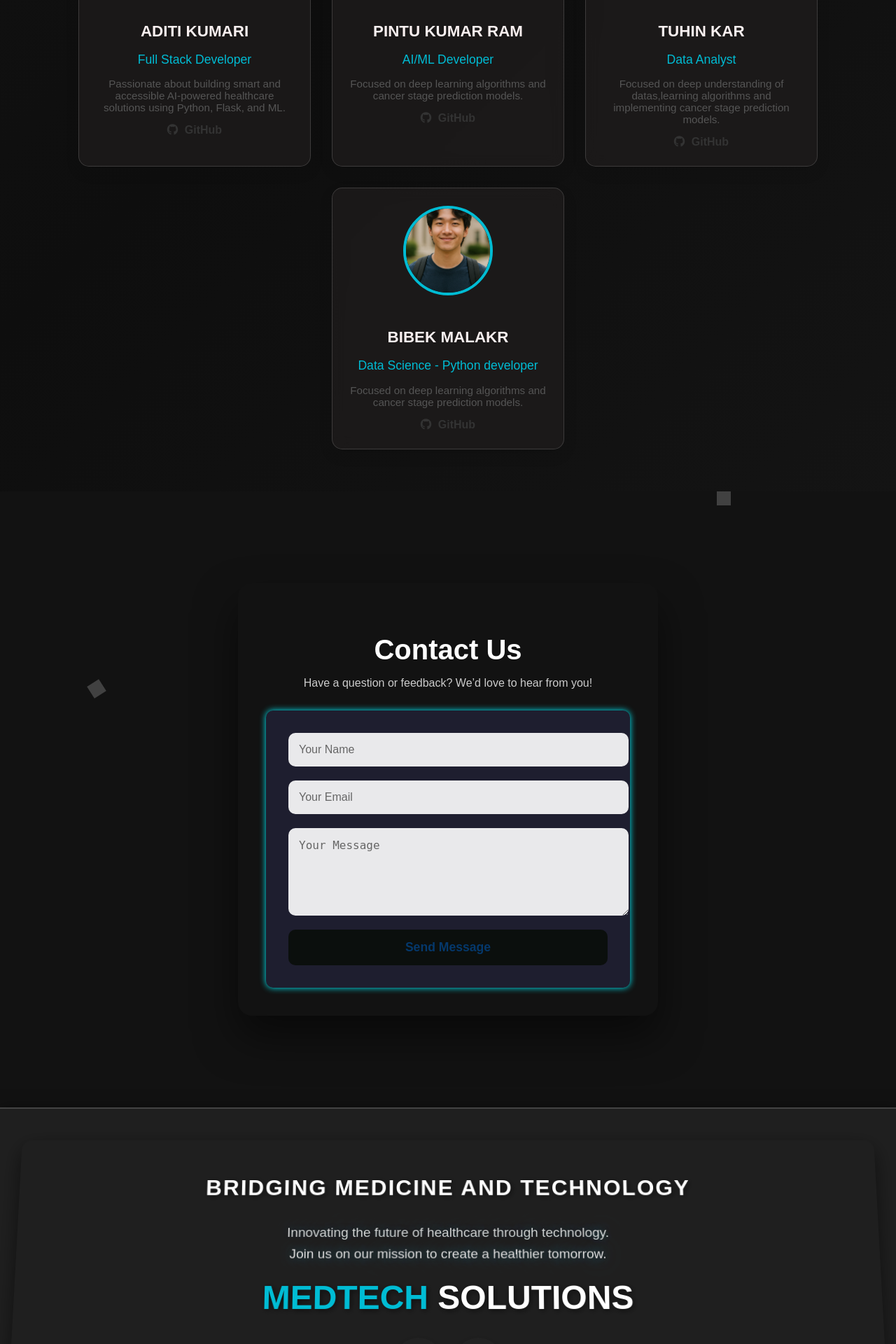
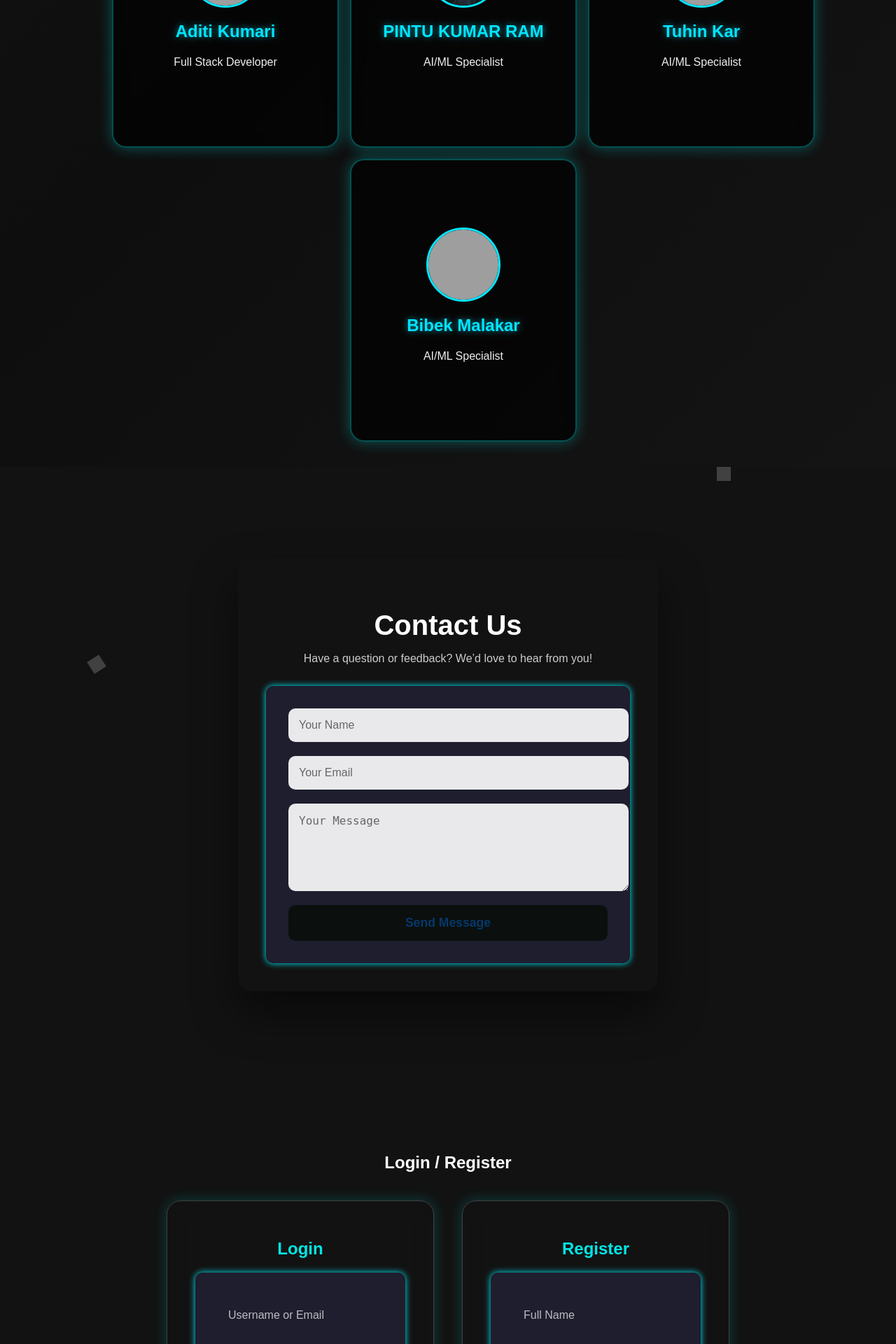
Before and after one commit to pintukumarram/KancerCare, a Flask app: page / in a window 1280 px wide. Shown: the part 2840-4760 px from the top of the page at 70% size. Run offline with Flask 3, Linux system fonts and the light colour scheme; parts of the project's set-up code (start-up, migrations or seed data) failed here and were passed over; grey boxes are pictures that could not be loaded.

Commit message:
update in register/login

```diff
--- a/static/css/styles.css
+++ b/static/css/styles.css
@@ -5,6 +5,18 @@ body {
   margin: 0;
   padding: 0;
 }
+/* Progress bar */
+#scroll-progress {
+  position: fixed;
+  top: 0;
+  left: 0;
+  height: 5px;
+  width: 0%;
+  background: linear-gradient(90deg, #00bcd4, #8e2de2);
+  z-index: 9999;
+  transition: width 0.25s ease-out;
+}
+
 /* Canvas Background */
 #backgroundCanvas {
   position: fixed;
@@ -14,6 +26,7 @@ body {
   width: 100vw;
   height: 100vh;
   background: radial-gradient(circle at center, #121212, #0a0a0a);
+
 }
 
 /* Navbar Styling */
@@ -92,6 +105,134 @@ header {
   text-align: center;
 }
 
+/* Darked-themed */
+.theme-toggle {
+    background: none;
+    border: none;
+    font-size: 1.4rem;
+    color: white;
+    cursor: pointer;
+    margin-left: auto;
+    padding: 10px;
+  }
+
+  .dark-mode {
+    background-color: #121212;
+    color: #f5f5f5;
+  }
+
+  .dark-mode header,
+  .dark-mode footer {
+    background-color: #1e1e1e;
+  }
+
+  .dark-mode .section,
+  .dark-mode .glass-form,
+  .dark-mode .team-card {
+    background-color: rgba(30, 30, 30, 0.8);
+    color: #f5f5f5;
+    box-shadow: 0 0 10px rgba(255, 255, 255, 0.1);
+  }
+
+  .dark-mode .btn {
+    background-color: #03dac6;
+    color: black;
+  }
+
+  .dark-mode .nav-links a {
+    color: #fff;
+  }
+/* Our Team Section */
+
+/* Team Section Container */
+.team-section {
+  padding: 60px 20px;
+  background: transparent;
+  /* background: url('static/images/bg.png') no-repeat center center/cover; */
+  text-align: center;
+  color: white;
+}
+
+/* Flip Layout */
+.flip-container {
+  perspective: 1000px;
+  width: 280px;
+  height: 360px;
+  margin: 20px;
+}
+.flipper {
+  position: relative;
+  width: 100%;
+  height: 100%;
+  transition: 0.8s ease-in-out;
+  transform-style: preserve-3d;
+}
+.flip-container:hover .flipper {
+  transform: rotateY(180deg);
+}
+.front, .back {
+  position: absolute;
+  width: 100%;
+  height: 100%;
+  backface-visibility: hidden;
+  border-radius: 20px;
+  display: flex;
+  flex-direction: column;
+  align-items: center;
+  justify-content: center;
+  padding: 20px;
+  background: rgba(0, 0, 0, 0.65);
+  border: 2px solid rgba(0, 255, 255, 0.3);
+  box-shadow: 0 0 20px rgba(0, 255, 255, 0.3);
+  backdrop-filter: blur(10px);
+}
+.back {
+  transform: rotateY(180deg);
+}
+
+/* Team Info */
+.team-img {
+  width: 100px;
+  height: 100px;
+  border-radius: 50%;
+  object-fit: cover;
+  margin-bottom: 15px;
+  border: 3px solid #00e5ff;
+}
+.team-name {
+  font-size: 1.5rem;
+  margin: 5px 0;
+  color: #00e5ff;
+  text-shadow: 0 0 10px rgba(0, 229, 255, 0.6);
+}
+.team-role {
+  font-size: 1rem;
+  font-weight: 500;
+  color: #eee;
+}
+.team-description {
+  font-size: 0.9rem;
+  margin: 10px 0;
+  color: #ccc;
+}
+.github-link {
+  color: #00e5ff;
+  text-decoration: none;
+  font-weight: bold;
+  transition: 0.3s ease;
+}
+.github-link:hover {
+  text-shadow: 0 0 10px #00e5ff;
+}
+
+/* Container Flex */
+.team-container {
+  display: flex;
+  flex-wrap: wrap;
+  justify-content: center;
+  gap: 20px;
+}
+
 /* Home Section */
 .home-section {
   height: 100vh;
@@ -156,7 +297,8 @@ header {
 }
 
 .card {
-  background: linear-gradient(145deg, #1e1e1e, #2a2a2a);
+  /* background: linear-gradient(145deg, #1e1e1e, #2a2a2a); */
+  background: transparent;
   color: #ffffff;
   border-radius: 15px;
   box-shadow: 5px 5px 15px rgba(0, 0, 0, 0.4), -5px -5px 15px rgba(255, 255, 255, 0.1);
@@ -237,11 +379,89 @@ body, .home-section, .section {
   z-index: 1;
 }
 
+
+/* ===== Login/Register Section ===== */
+.login-register-section {
+  padding: 80px 40px;
+  background: transparent;
+  text-align: center;
+  color: #fff;
+}
+
+.form-container {
+  display: flex;
+  justify-content: center;
+  flex-wrap: wrap;
+  gap: 40px;
+  margin-top: 40px;
+}
+
+.glass-form {
+  /* background: rgba(255, 255, 255, 0.1); */
+  backdrop-filter: blur(16px);
+  border: 1px solid rgba(255, 255, 255, 0.2);
+  border-radius: 20px;
+  padding: 30px 40px;
+  width: 300px;
+  box-shadow: 0 0 20px rgba(0, 255, 255, 0.2);
+  transition: transform 0.3s ease;
+}
+
+.glass-form:hover {
+  transform: translateY(-5px);
+}
+
+.glass-form h3 {
+  font-size: 1.5em;
+  margin-bottom: 20px;
+  color: #00e6e6;
+}
+
+.glass-form input {
+  width: 100%;
+  padding: 10px 15px;
+  margin: 10px 0;
+  border: none;
+  border-radius: 8px;
+  /* background: rgba(255, 255, 255, 0.2); */
+  background: transparent;
+  color: white;
+  outline: none;
+}
+
+.glass-form input::placeholder {
+  color: rgba(255, 255, 255, 0.7);
+}
+
+.glass-form button {
+  width: 100%;
+  padding: 10px;
+  border: none;
+  border-radius: 8px;
+  background: #00e6e6;
+  color: #000;
+  font-weight: bold;
+  cursor: pointer;
+  transition: background 0.3s;
+}
+
+.glass-form button:hover {
+  background: #00bfbf;
+}
+
+@media (max-width: 768px) {
+  .form-container {
+    flex-direction: column;
+    align-items: center;
+  }
+}
+
 /* Footer */
 footer {
   text-align: center;
   padding: 20px;
-  background: #111;
+  /* background: #111; */
+  background: transparent;
   color: #aaa;
 }
 
@@ -519,181 +739,7 @@ footer {
   position: relative;
   z-index: 1;
   padding: 40px;
-}
-
-/* Our Team Section */
-.team-section {
-  padding: 60px 20px;
-  background: linear-gradient(to bottom, rgba(10, 10, 10, 0.9), rgba(20, 20, 20, 0.95));
-  /* color: #fff; */
-  backdrop-filter: blur(8px);
-  text-align: center;
-}
-
-.team-section .section-title {
-  font-size: 36px;
-  margin-bottom: 40px;
-  color: #00bcd4;
-  text-shadow: 0 0 10px rgba(0, 188, 212, 0.5);
-}
-
-/* Container for team cards */
-.team-container {
-  display: flex;
-  flex-wrap: wrap;
-  justify-content: center;
-  gap: 30px;
-}
-
-/* Card design */
-.team-card {
-  background: rgba(31, 29, 29, 0.75);
-  border: 1px solid rgba(255, 255, 255, 0.15);
-  border-radius: 20px;
-  padding: 25px;
-  width: 280px;
-  backdrop-filter: blur(10px) saturate(180%);
-  -webkit-backdrop-filter: blur(10px) saturate(180%);
-  box-shadow: 0 8px 24px rgba(0, 188, 212, 0.15);
-  transition: transform 0.4s ease, box-shadow 0.4s ease;
-  text-align: center;
-  color: #ffffff;
-}
-
-
-
-.team-card:hover {
-  transform: translateY(-10px);
-  background: rgba(31, 29, 29, 0.75);
-  box-shadow: 0 12px 40px rgba(0, 188, 212, 0.4);
-}
-
-
-.team-role {
-  color: #dddddd;
-}
-
-.team-description {
-  color: #f4ecec;
-}
-
-
-/* Profile image */
-.team-img {
-  width: 100px;
-  height: 100px;
-  border-radius: 50%;
-  object-fit: cover;
-  border: 2px solid #00bcd4;
-  margin-bottom: 15px;
-}
-
-/* Text styles */
-.team-name {
-  font-size: 20px;
-  font-weight: bold;
-  margin-bottom: 5px;
-  color: #00e1ff;
-}
-
-.team-role {
-  font-size: 16px;
-  color: #ccc;
-  margin-bottom: 10px;
-}
-
-.team-description {
-  font-size: 14px;
-  color: #aaa;
-  margin-bottom: 15px;
-}
-
-/* GitHub button */
-.github-link {
-  display: inline-block;
-  color: #00bcd4;
-  text-decoration: none;
-  font-weight: bold;
-  transition: color 0.3s ease;
-}
-
-.github-link i {
-  margin-right: 5px;
-}
-
-.github-link:hover {
-  color: #00e1ff;
-}
-
-
-.section-title {
-  font-size: 2.5rem;
-  margin-bottom: 40px;
-  color: #222;
-  text-transform: uppercase;
-  letter-spacing: 2px;
-}
-
-.team-container {
-  display: flex;
-  flex-wrap: wrap;
-  justify-content: center;
-  gap: 30px;
-}
-
-.team-card {
-  /* background: #ffffff; */
-  border-radius: 15px;
-  padding: 25px;
-  width: 280px;
-  box-shadow: 0 8px 20px rgba(0, 0, 0, 0.1);
-  transition: transform 0.3s ease;
-}
-
-.team-card:hover {
-  transform: translateY(-10px);
-}
-
-.team-img {
-  width: 120px;
-  height: 120px;
-  border-radius: 50%;
-  object-fit: cover;
-  border: 4px solid #00bcd4;
-  margin-bottom: 20px;
-}
-
-.team-name {
-  font-size: 1.4rem;
-  color: #f9f0f0;
-  margin-bottom: 5px;
-}
-
-.team-role {
-  font-size: 1.1rem;
-  color: #00bcd4;
-  margin-bottom: 10px;
-}
-
-.team-description {
-  font-size: 0.95rem;
-  color: #555;
-  margin-bottom: 15px;
-}
-
-.github-link {
-  text-decoration: none;
-  color: #333;
-  font-weight: bold;
-  transition: color 0.3s;
-}
-
-.github-link i {
-  margin-right: 5px;
-}
-
-.github-link:hover {
-  color: #00bcd4;
+  /* background: transparent; */
 }
 
 /* Contact Form Card */
@@ -707,6 +753,7 @@ footer {
 
 .contact-card {
   /* background: rgba(16, 17, 19, 0.95); */
+  background: transparent;
   border-radius: 20px;
   padding: 40px;
   box-shadow: 0 30px 60px rgba(0, 0, 0, 0.5);
@@ -813,6 +860,7 @@ footer {
 /* Footer Styling */
 footer {
   background: #1f1f1f;
+  background: transparent;
   color: #aaa;
   padding: 40px 20px;
   text-align: center;
--- a/templates/index.html
+++ b/templates/index.html
@@ -11,12 +11,14 @@
       href="https://cdnjs.cloudflare.com/ajax/libs/font-awesome/5.15.4/css/all.min.css"
     />
     <!-- AOS Library -->
-    <link
-      href="https://cdn.jsdelivr.net/npm/aos@2.3.4/dist/aos.css"
-      rel="stylesheet"
-    />
+<link href="https://cdn.jsdelivr.net/npm/aos@2.3.4/dist/aos.css" rel="stylesheet" />
+
   </head>
   <body>
+
+    <!-- Scroll Progress Bar -->
+<div id="scroll-progress"></div>
+
     <canvas id="backgroundCanvas"></canvas>
     <div class="atom-container">
       <div class="nucleus"></div>
@@ -36,7 +38,12 @@
           <li><a href="#types" class="nav-item">Cancer</a></li>
           <li><a href="#contact" class="nav-item">Contact</a></li>
           <li><a href="#team" class="nav-item">Our Team</a></li>
+          <li><a href="#login-register" class="nav-item">Sign-In</a></li>
         </ul>
+        <button id="themeToggle" class="theme-toggle">
+  <i class="fas fa-moon"></i>
+</button>
+
       </nav>
     </header>
 
@@ -81,34 +88,33 @@
    <!-- About Section -->
 <section id="about" class="section about">
   <div class="about-container">
+
     <div class="about-text-wrapper">
       <h2 class="about-title">ABOUT US</h2>
       <p class="about-text">
         Welcome to <strong>Kancer~Care</strong>, a next-generation cancer
         prediction and monitoring platform built with advanced machine
         learning models and real-time data analysis. We aim to empower
-            patients, doctors, and healthcare providers with precise,
-            early-stage diagnostics to fight cancer effectively.
+        patients, doctors, and healthcare providers with precise, early-stage
+        diagnostics to fight cancer effectively.
       </p>
       <p class="about-text">
         Our mission is to make cutting-edge cancer prediction accessible to
         everyone. Through interactive dashboards, stage-wise analytics, and
-            progress tracking tools, we help users stay informed and take
-            control of their health journey.
+        progress tracking tools, we help users stay informed and take control
+        of their health journey.
       </p>
       <p class="about-text">
         Whether you're monitoring symptoms, seeking second opinions, or
-            exploring treatment options, Kancer~Care brings the power of data
-            and intelligence to your fingertips — all with a beautifully crafted
-            user experience.
+        exploring treatment options, Kancer~Care brings the power of data and
+        intelligence to your fingertips — all with a beautifully crafted user
+        experience.
       </p>
     </div>
     <div class="mission-container">
       <div class="mission-title-wrapper">
         <h2 class="mission-title">OUR MISSION</h2>
-            <p class="mission-subtitle">
-              Empowering Healthcare with AI & Precision
-            </p>
+        <p class="mission-subtitle">Empowering Healthcare with AI & Precision</p>
       </div>
 
       <div class="mission-card-wrapper">
@@ -120,17 +126,19 @@
             <div class="mission-back">
               <h3>Our Aim</h3>
               <p>
-                    To revolutionize cancer care with real-time, AI-driven
-                    diagnostics, ensuring early detection, better treatment
-                    planning, and hope for every patient. Together, we’re making
-                    health smarter, stronger, and more accessible.
+                To revolutionize cancer care with real-time, AI-driven diagnostics,
+                ensuring early detection, better treatment planning, and hope for
+                every patient. Together, we’re making health smarter, stronger, and more accessible.
               </p>
             </div>
           </div>
         </div>
       </div>
     </div>
+
+
   </div>
+
 </section>
 
 <!-- Our Mission Section
@@ -138,6 +146,7 @@
 
 </section>
 -->
+
 
     <!-- Types of Cancer Section -->
     <section id="types" class="section types">
@@ -191,73 +200,80 @@
 <section id="team" class="section team-section">
   <h2 class="section-title">OUR TEAM</h2>
   <div class="team-container">
+
     <!-- Team Member 1 -->
-        <div class="team-card" data-aos="fade-up">
-          <img
-            src="static/images/aditi_01.jpeg"
-            alt="Aditi Kumari"
-            class="team-img"
-          />
-          <h3 class="team-name">ADITI KUMARI</h3>
+    <div class="flip-container" data-aos="flip-left">
+      <div class="flipper">
+        <div class="team-card front">
+          <img src="static/images/aditi.jpeg" alt="Aditi Kumari" class="team-img" />
+          <h3 class="team-name">Aditi Kumari</h3>
           <p class="team-role">Full Stack Developer</p>
-          <p class="team-description">
-            Passionate about building smart and accessible AI-powered healthcare
-            solutions using Python, Flask, and ML.
-          </p>
-          <a
-            href="https://github.com/Aditi-keshri"
-            class="github-link"
-            target="_blank"
-          >
-            <i class="fab fa-github"></i> GitHub
-          </a>
         </div>
-
-        <!-- Team Member 2 -->
-        <div class="team-card" data-aos="fade-up">
-          <img src="static/images/pintu.jpeg" alt="Pintu" class="team-img" />
-          <h3 class="team-name">PINTU KUMAR RAM</h3>
-          <p class="team-role">AI/ML Developer</p>
-          <p class="team-description">
-            Focused on deep learning algorithms and cancer stage prediction
-            models.
-          </p>
-          <a
-            href="https://github.com/pintukumarram"
-            class="github-link"
-            target="_blank"
-          >
-            <i class="fab fa-github"></i> GitHub
-          </a>
-        </div>
-
-        <!-- Add others similarly -->
-        <div class="team-card" data-aos="fade-up">
-          <img src="static/images/tuhin_01.png" alt="tuhin" class="team-img" />
-          <h3 class="team-name">TUHIN KAR</h3>
-          <p class="team-role">Data Analyst</p>
-          <p class="team-description">
-            Focused on deep understanding of datas,learning algorithms and
-            implementing cancer stage prediction models.
-          </p>
-          <a href="#" class="github-link" target="_blank">
-            <i class="fab fa-github"></i> GitHub
-          </a>
-        </div>
-        <div class="team-card" data-aos="fade-up">
-          <img src="static/images/bibek.png" alt="tuhin" class="team-img" />
-          <h3 class="team-name">BIBEK MALAKR</h3>
-          <p class="team-role">Data Science - Python developer</p>
-          <p class="team-description">
-            Focused on deep learning algorithms and cancer stage prediction
-            models.
-          </p>
-          <a href="#" class="github-link" target="_blank">
+        <div class="team-card back">
+          <p class="team-description">Passionate about building smart and accessible AI-powered healthcare solutions using Python, Flask, and ML.</p>
+          <a href="https://github.com/Aditi-keshri" class="github-link" target="_blank">
             <i class="fab fa-github"></i> GitHub
           </a>
         </div>
       </div>
+    </div>
+
+    <!-- Team Member 2 -->
+    <div class="flip-container" data-aos="flip-left">
+      <div class="flipper">
+        <div class="team-card front">
+          <img src="static/images/pintu.jpeg" alt="John Doe" class="team-img" />
+          <h3 class="team-name">PINTU KUMAR RAM</h3>
+          <p class="team-role">AI/ML Specialist</p>
+        </div>
+        <div class="team-card back">
+          <p class="team-description">Focused on deep learning algorithms and cancer stage prediction models.</p>
+          <a href="https://github.com/johndoe" class="github-link" target="_blank">
+            <i class="fab fa-github"></i> GitHub
+          </a>
+        </div>
+      </div>
+    </div>
+
+    <!-- Team Member 3 -->
+    <div class="flip-container" data-aos="flip-left">
+      <div class="flipper">
+        <div class="team-card front">
+          <img src="static/images/bg.png" alt="Tuhin Kar" class="team-img" />
+          <h3 class="team-name">Tuhin Kar</h3>
+          <p class="team-role">AI/ML Specialist</p>
+        </div>
+        <div class="team-card back">
+          <p class="team-description">Focused on deep learning algorithms and cancer stage prediction models.</p>
+          <a href="https://github.com/johndoe" class="github-link" target="_blank">
+            <i class="fab fa-github"></i> GitHub
+          </a>
+        </div>
+      </div>
+    </div>
+
+    <!-- Team Member 4 -->
+    <div class="flip-container" data-aos="flip-left">
+      <div class="flipper">
+        <div class="team-card front">
+          <img src="static/images/bibek.jpg" alt="Bibek Malakar" class="team-img" />
+          <h3 class="team-name">Bibek Malakar</h3>
+          <p class="team-role">AI/ML Specialist</p>
+        </div>
+        <div class="team-card back">
+          <p class="team-description">Focused on deep learning algorithms and cancer stage prediction models.</p>
+          <a href="https://github.com/johndoe" class="github-link" target="_blank">
+            <i class="fab fa-github"></i> GitHub
+          </a>
+        </div>
+      </div>
+    </div>
+
+  </div>
 </section>
+
+
+
     <!-- Contact Section -->
 
     <section id="contact">
@@ -290,6 +306,34 @@
         </div>
       </div>
     </section>
+
+    <section id="login-register" class="login-register-section">
+  <h2 class="section-title">Login / Register</h2>
+  <div class="form-container">
+    <!-- Login Form -->
+    <div class="glass-form">
+      <h3>Login</h3>
+      <form action="/login" method="POST">
+        <input type="text" name="username" placeholder="Username or Email" required />
+        <input type="password" name="password" placeholder="Password" required />
+        <button type="submit">Login</button>
+      </form>
+    </div>
+
+    <!-- Register Form -->
+    <div class="glass-form">
+      <h3>Register</h3>
+      <form action="/register" method="POST">
+        <input type="text" name="username" placeholder="Full Name" required />
+        <input type="email" name="email" placeholder="Email" required />
+        <input type="password" name="password" placeholder="Password" required />
+        <input type="password" name="confirm_password" placeholder="Confirm Password" required />
+        <button type="submit">Register</button>
+      </form>
+    </div>
+  </div>
+</section>
+
     <footer>
       <div class="footer-wrapper">
         <h3>Bridging Medicine and Technology</h3>
@@ -366,8 +410,41 @@
 <script>
   AOS.init({
     duration: 1200, // animation duration
-        once: true, // whether animation should happen only once
+    once: true,     // whether animation should happen only once
   });
 </script>
+
+
+<script>
+  const toggle = document.getElementById("themeToggle");
+  const body = document.body;
+  const icon = toggle.querySelector("i");
+
+  // Check saved theme
+  if (localStorage.getItem("theme") === "dark") {
+    body.classList.add("dark-mode");
+    icon.classList.replace("fa-moon", "fa-sun");
+  }
+
+  toggle.addEventListener("click", () => {
+    body.classList.toggle("dark-mode");
+    const isDark = body.classList.contains("dark-mode");
+    icon.classList.toggle("fa-moon", !isDark);
+    icon.classList.toggle("fa-sun", isDark);
+    localStorage.setItem("theme", isDark ? "dark" : "light");
+  });
+</script>
+
+
+<script>
+  // Scroll progress indicator
+  window.addEventListener("scroll", function () {
+    const scrollProgress = document.getElementById("scroll-progress");
+    const totalHeight = document.body.scrollHeight - window.innerHeight;
+    const progress = (window.scrollY / totalHeight) * 100;
+    scrollProgress.style.width = progress + "%";
+  });
+</script>
+
   </body>
 </html>
```
Lines whose indentation alone changed are shown as unchanged.
